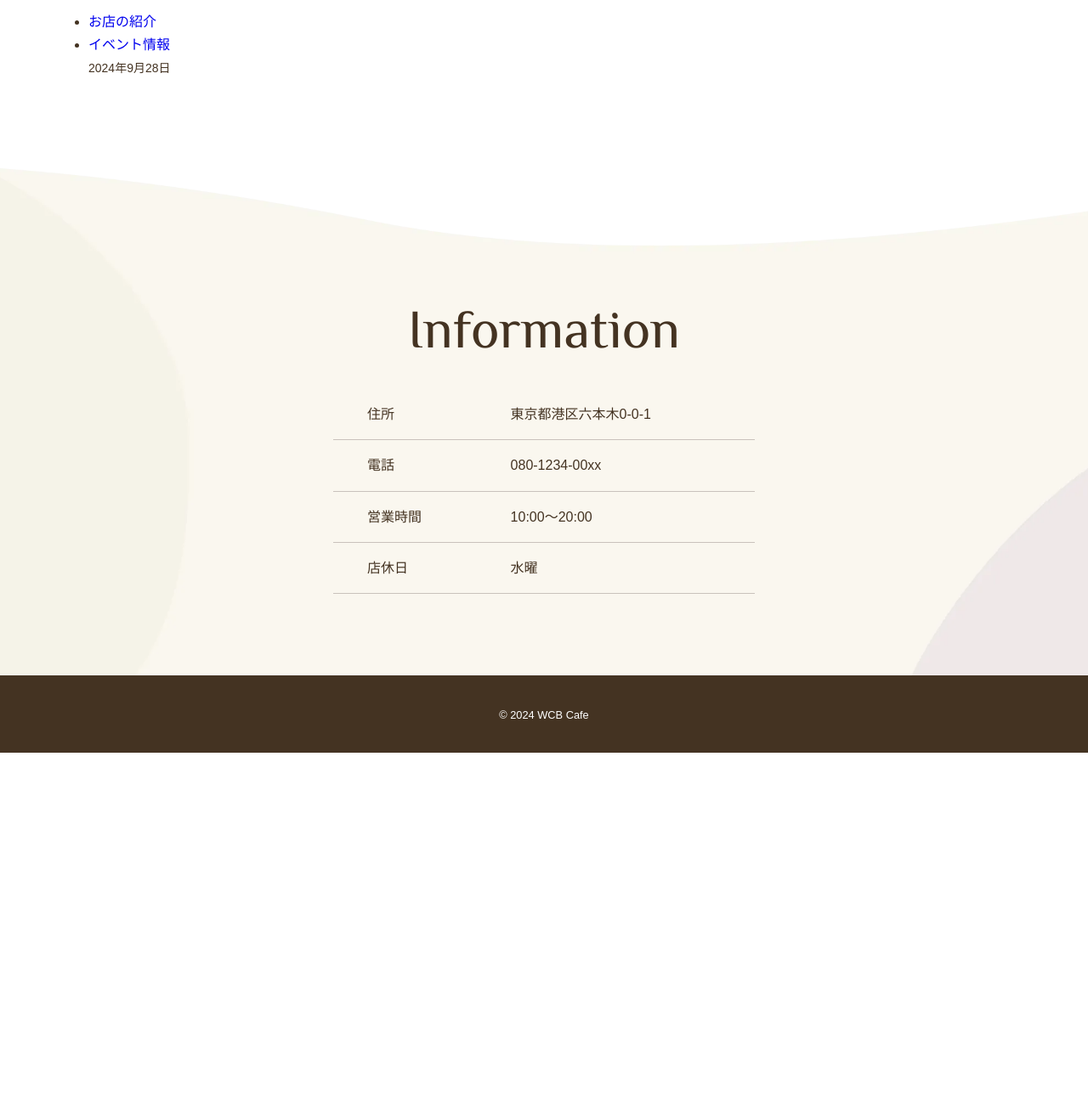
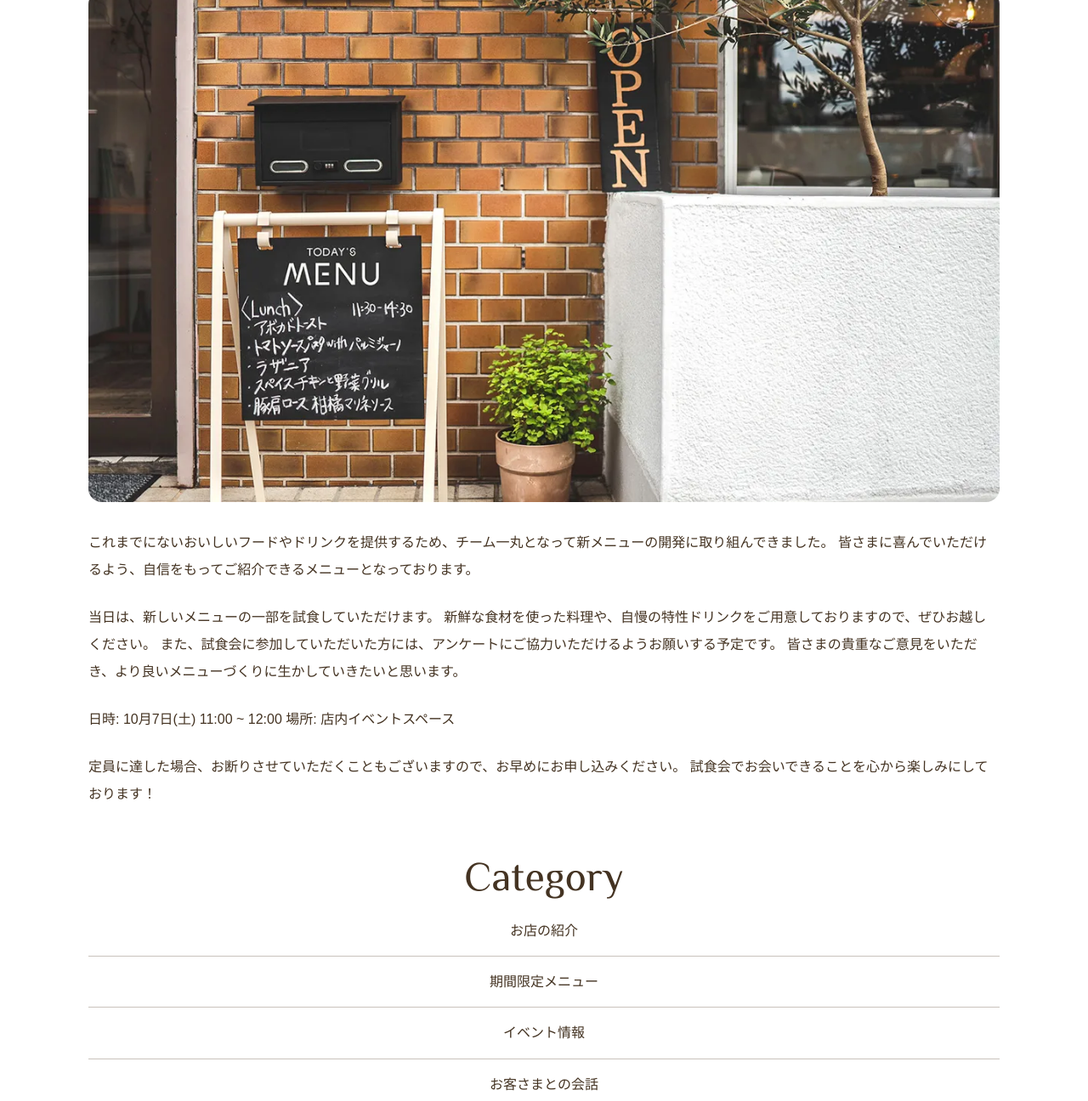
Before and after one commit to k025c0020/wcbcafe2, a plain HTML site: page news.html in a window 1280 px wide. Shown: the part 641-1937 px from the top of the page at 85% size. Before the commit the page ends 1527 px from the top, so only its background shows below. Drawn offline with Linux system fonts and the light colour scheme; some packages are replaced by stand-ins of ours.

Commit message:
様々な追記修正

```diff
--- a/css/style.css
+++ b/css/style.css
@@ -53,8 +53,36 @@ img {
     font-size: normal;
     margin-bottom: 1.25rem;
 }
+.post-info {
+    display: flex;
+    gap: 1rem;
+    margin-bottom: 2rem;
+}
+.post-cat{
+    display: flex;
+    gap: .5rem;
+    list-style: none;
+}
+.post-cat a{
+    color:#432;
+    background-color: #faf7f0;
+    border-radius: 8px;
+    font-size: .875rem;
+    padding: 0.5rem 0.75rem;
+}
+.post-cat a:hover{
+    background-color: #c9c2bc;
+}
 .post-date{
     font-size: .875rem;
+}
+.post-thumbnail {
+    border-radius: 16px;
+    margin-bottom: 1.5rem;
+}
+.post p{
+    margin-bottom: 1.5rem;
+    line-height: 2;
 }
 
 .about {
@@ -79,7 +107,7 @@ img {
     font-weight: normal;
 }
 
-.page-title{
+.page-title, .heading-large, .heading-medium{
     font-size: 3rem;
     text-align: center;
     margin-top: 2rem;
@@ -174,6 +202,24 @@ img {
     color: #FFF;
 }
 
+/* サイドバーの設定 */
+.side-menu{
+    list-style: none;
+    text-align: center;
+    margin-bottom: 4rem;
+}
+.side-menu li{
+    border-bottom: 1px solid #c9c2bc;
+}
+.side-menu a{
+    color: #432;
+    display: block;
+    padding: 1rem;
+}
+.side-menu a:hover{
+    color: #0bd;
+}
+
 /* パソコン用の表示設定 */
 @media (min-width: 800px){
     /* 見出し */
@@ -182,6 +228,9 @@ img {
     }
     .heading-large{
         font-size: 4rem;
+    }
+    .post-title{
+        font-size: 2rem;
     }
 
     /* ヘッダー */
@@ -192,6 +241,12 @@ img {
     }
     .main-nav{
         font-size: 2rem;
+    }
+
+    /* ヘッダーのカバー画像設定 */
+    .sub-cover{
+        height: 400px;
+        margin-bottom: 6rem;
     }
 
     /* ホーム */
--- a/news.html
+++ b/news.html
@@ -33,7 +33,6 @@
         </header>
         <h2 class="page-title font-english">News</h2>
         </div>
-
         <main class="wrapper">
             <article class="post">
                 <header>
@@ -46,7 +45,42 @@
                         <time class="post-date" datetime="2024-09-28">2024年9月28日</time>
                     </div>
                 </header>
+                <img class="post-thumbnail" src="images/outside.webp" alt="店内の様子">
+                <p>
+                    これまでにないおいしいフードやドリンクを提供するため、チーム一丸となって新メニューの開発に取り組んできました。
+                    皆さまに喜んでいただけるよう、自信をもってご紹介できるメニューとなっております。
+                </p>
+                <p>
+                    当日は、新しいメニューの一部を試食していただけます。
+                    新鮮な食材を使った料理や、自慢の特性ドリンクをご用意しておりますので、ぜひお越しください。
+                    また、試食会に参加していただいた方には、アンケートにご協力いただけるようお願いする予定です。
+                    皆さまの貴重なご意見をいただき、より良いメニューづくりに生かしていきたいと思います。
+                </p>
+                <p>
+                    日時: 10月7日(土) 11:00 ~ 12:00
+                    場所: 店内イベントスペース
+                </p>
+                <p>
+                    定員に達した場合、お断りさせていただくこともございますので、お早めにお申し込みください。
+                    試食会でお会いできることを心から楽しみにしております！
+                </p>
             </article>
+            <aside class="sidebar">
+                <h3 class="heading-medium font-english">Category</h3>
+                <ul class="side-menu">
+                    <li><a href="#">お店の紹介</a></li>
+                    <li><a href="#">期間限定メニュー</a></li>
+                    <li><a href="#">イベント情報</a></li>
+                    <li><a href="#">お客さまとの会話</a></li>
+                </ul>
+
+                <h3 class="heading-medium font-english">Archives</h3>
+                <ul class="side-menu">
+                    <li><a href="#">2023年</a></li>
+                    <li><a href="#">2024年</a></li>
+                    <li><a href="#">2025年</a></li>
+                </ul>
+            </aside>
         </main>
         <footer class="page-footer">
             <h3 class="heading-large font-english">Information</h3>
```
